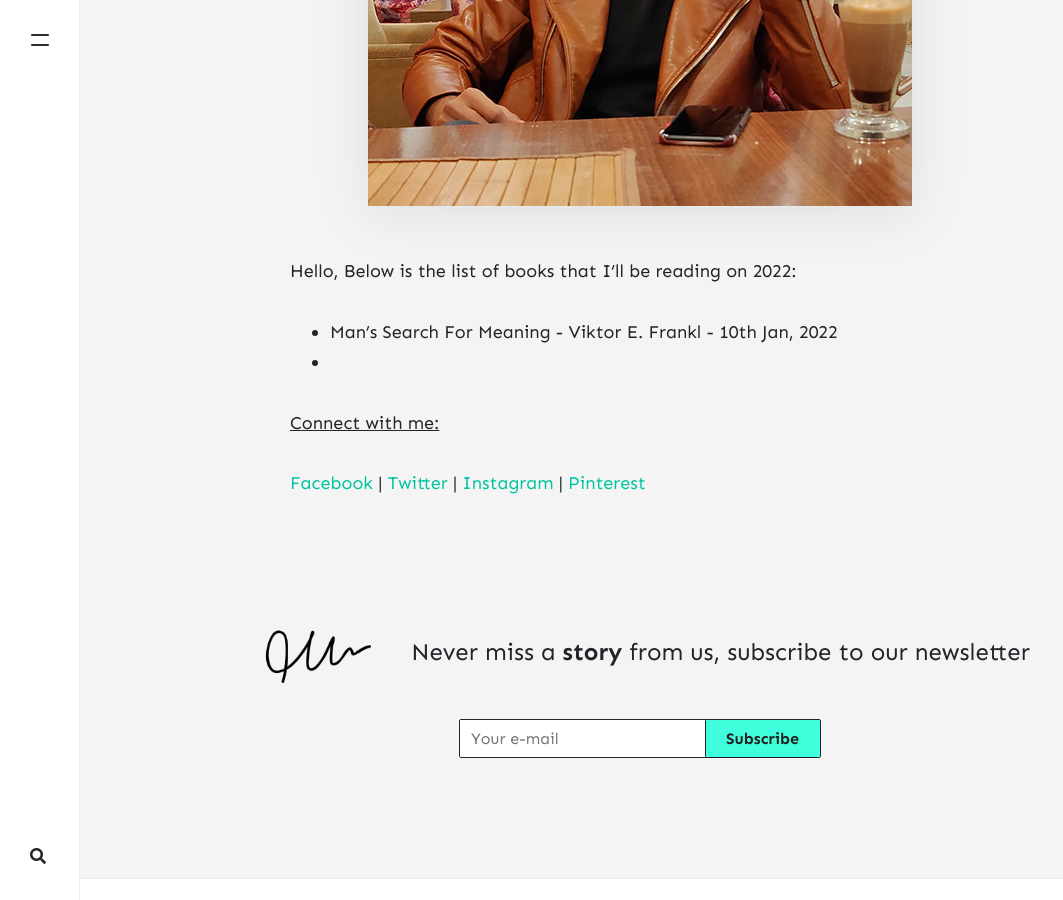
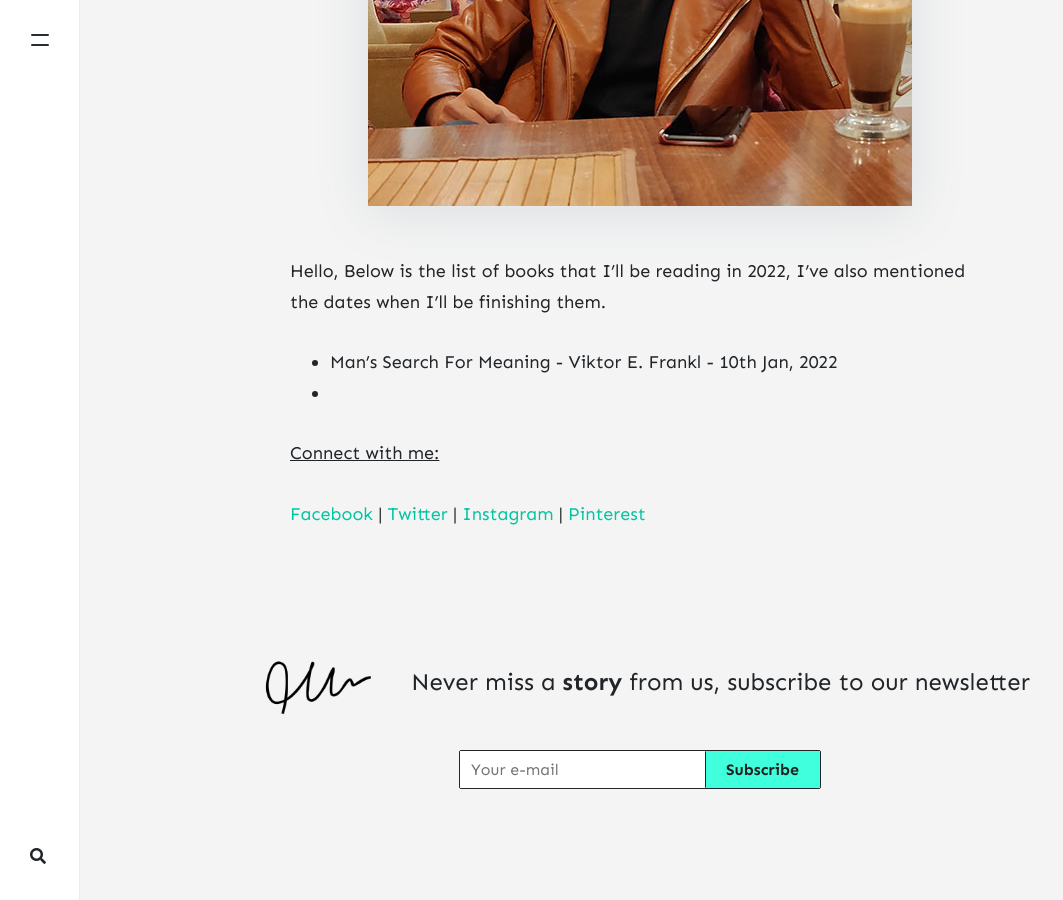
Before and after one commit to rdmmehta/rdmmehta.github.io, a Jekyll site: the page built from _pages/books-to-read.md, in a window 1280 px wide and 900 px high, scrolled down 685 px. Shown: the whole window, without its empty margins (0-1063 px from the left). Built offline with Jekyll 4.4.1, drawn with Linux system fonts in a browser that asks for light colours; nearby versions of some CDN libraries; comment, search, counter and statistics services are not loaded.

Commit message:
Update books-to-read.md

```diff
--- a/_pages/books-to-read.md
+++ b/_pages/books-to-read.md
@@ -10,7 +10,7 @@ imageshadow: true
 
 
 Hello,
-Below is the list of books that I'll be reading on 2022:
+Below is the list of books that I'll be reading in 2022, I've also mentioned the dates when I'll be finishing them.
 
 * Man's Search For Meaning - Viktor E. Frankl - 10th Jan, 2022
 *
```
